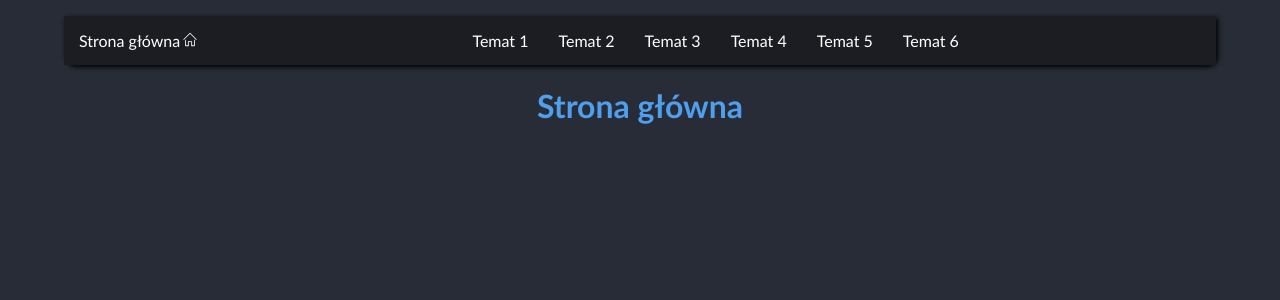
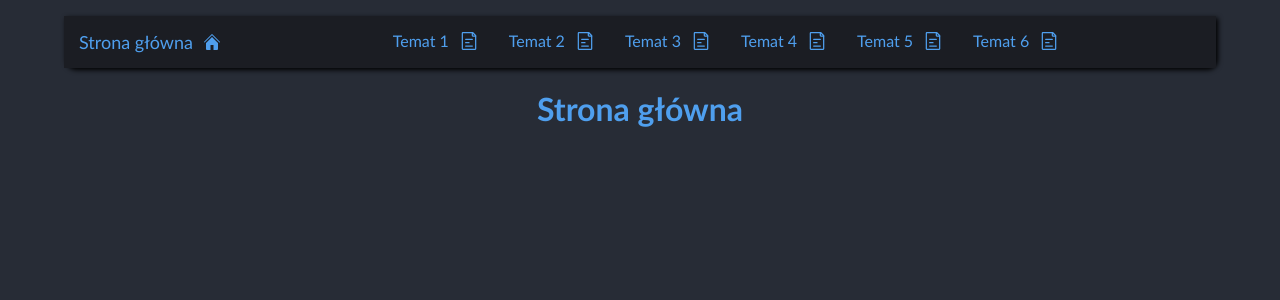
Before and after one commit to Just-a-Jason/ProjektHistoria, a React (Vite) app: page / in a window 1280 px wide. Shown: the top 300 px of the page. Built offline with nearby package versions, Linux system fonts and the light colour scheme.

Commit message:
navbar color fix

```diff
--- a/src/App.css
+++ b/src/App.css
@@ -1,12 +1,18 @@
+:root {
+  --text-color-blue: #4f9fee;
+  --bg-color-nav: #1B1D23;
+  --bg-color-dark: #272C36;
+}
+
 #root {
+  text-align: center;
   max-width: 90%;
-  text-align: center;
   margin: 0 auto;
 }
 
 body {
+  font-family: 'Trebuchet MS', 'Lucida Sans Unicode', 'Lucida Grande', 'Lucida Sans', Arial, sans-serif;
+  background-color: var(--bg-color-dark);
+  color: var(--text-color-blue);
   margin: 0;
-  background-color: #272C36;
-  color: #4f9fee;
-  font-family: 'Trebuchet MS', 'Lucida Sans Unicode', 'Lucida Grande', 'Lucida Sans', Arial, sans-serif;
 }
--- a/src/Components/NavBar.css
+++ b/src/Components/NavBar.css
@@ -1,44 +1,51 @@
 .navbar{
+    border-radius: 0px 0px 10px 10px;
     box-shadow: 2px 2px 5px #000;
-    border-radius: 0px 0px 10px 10px;
 }
+
 .mainPages{
+    justify-content: center;
     display:flex;
+}
+
+.navbar .navbarList {
+    background-color: var(--bg-color-nav);
     justify-content: center;
-}
-.navbar .navbarList {
-    background-color: #1B1D23;
     list-style-type: none;
+    align-items: center;
     overflow: hidden;
     padding:0px;
+}
+
+.navbar a{
+    text-decoration: none;
+    text-align: center;
+    display: block;
+    color:white;
+    padding:15px;
+}
+
+.navbar a:hover{ background-color: #262C36; }
+
+.navbar__button a {
+    text-decoration: none;
+    color: #fff;
+    display: flex;
+    color: var(--text-color-blue);
+}
+.navbar__button svg {
+    margin-left: 10px;
+}
+
+.navbar .navbarButton { float:left; }
+.navbarList>.navbarButton a {
+    color: var(--text-color-blue);
+    font-size: 18px;
+    display: flex;
     align-items: center;
     justify-content: center;
 }
-.navbar a{
-    color:white;
-    text-decoration: none;
-    padding:15px;
-    display: block;
-    text-align: center;
+
+.navbarList>.navbarButton a svg {
+    margin-left: 10px;
 }
-.navbar a:hover{
-    background-color: #262C36;
-}
-.navbar__button a {
-    text-decoration: none;
-    color: #fff;
-}
-.navbar .navbarButton{
-    float:left;
-}
-@media(max-width:750px){
-    .mainPages{
-        display:block;
-    }
-    .navbar .navbarList {
-        overflow: auto;
-    }
-    .navbar li{
-       float:unset;
-    }
-}
--- a/src/Components/NavBar.tsx
+++ b/src/Components/NavBar.tsx
@@ -9,14 +9,14 @@ const NavBar = () => {
         <li className="navbarButton">
           <Link to="/">
             Strona główna
-            <svg width="20" height="15" viewBox="0 0 36 36">
+            <svg width="18" height="18" viewBox="0 0 36 36">
               <path
                 fill="currentColor"
-                d="m33.71 17.29l-15-15a1 1 0 0 0-1.41 0l-15 15a1 1 0 0 0 1.41 1.41L18 4.41l14.29 14.3a1 1 0 0 0 1.41-1.41Z"
+                d="M33 19a1 1 0 0 1-.71-.29L18 4.41L3.71 18.71A1 1 0 0 1 2.3 17.3l15-15a1 1 0 0 1 1.41 0l15 15A1 1 0 0 1 33 19"
               />
               <path
                 fill="currentColor"
-                d="M28 32h-5V22H13v10H8V18l-2 2v12a2 2 0 0 0 2 2h7V24h6v10h7a2 2 0 0 0 2-2V19.76l-2-2Z"
+                d="M18 7.79L6 19.83V32a2 2 0 0 0 2 2h7V24h6v10h7a2 2 0 0 0 2-2V19.76Z"
               />
               <path fill="none" d="M0 0h36v36H0z" />
             </svg>
--- a/src/Components/NavBarButton.tsx
+++ b/src/Components/NavBarButton.tsx
@@ -8,7 +8,21 @@ interface NavBarButtonProps {
 const NavBarButton = ({ link, text }: NavBarButtonProps) => {
   return (
     <div className="navbar__button">
-      <Link to={link}>{text}</Link>
+      <Link to={link}>
+        {text}{" "}
+        <svg width="20" height="20" viewBox="0 0 24 24">
+          <g
+            fill="none"
+            stroke="currentColor"
+            strokeLinecap="round"
+            strokeLinejoin="round"
+            strokeWidth="1.5"
+          >
+            <path d="M4 21.4V2.6a.6.6 0 0 1 .6-.6h11.652a.6.6 0 0 1 .424.176l3.148 3.148A.6.6 0 0 1 20 5.75V21.4a.6.6 0 0 1-.6.6H4.6a.6.6 0 0 1-.6-.6M8 10h8m-8 8h8m-8-4h4" />
+            <path d="M16 2v3.4a.6.6 0 0 0 .6.6H20" />
+          </g>
+        </svg>
+      </Link>
     </div>
   );
 };
```
